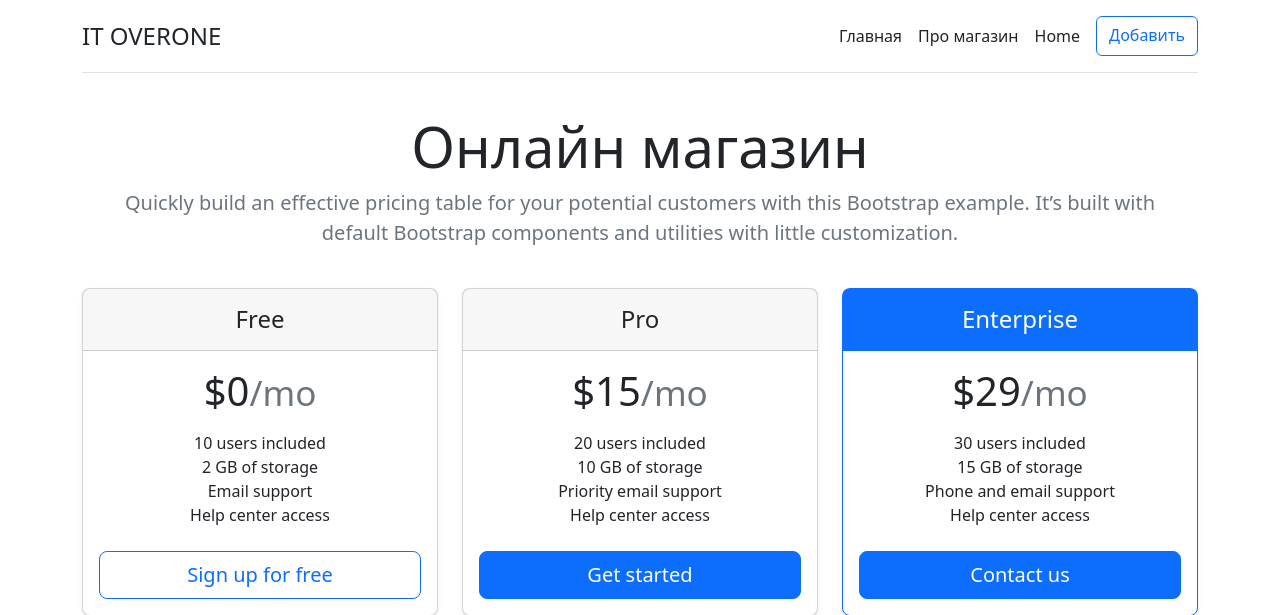
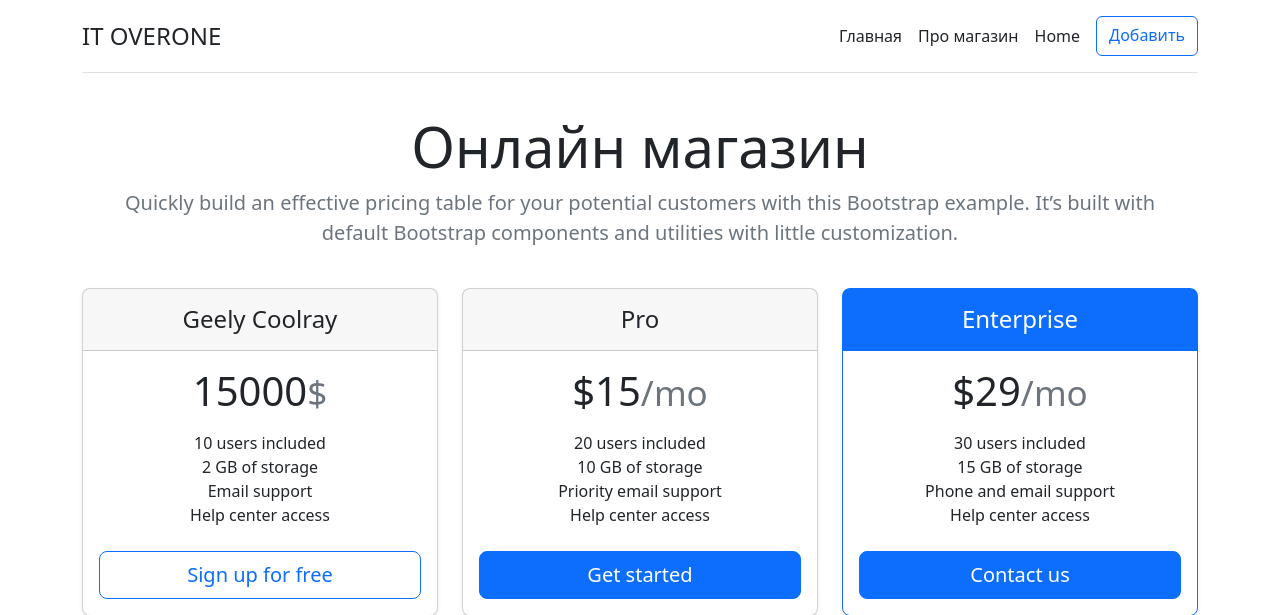
Before and after one commit to densparrow/Shoponline, a Flask app: page / in a window 1280 px wide. Shown: the top 615 px of the page. Run offline with Flask 2, Linux system fonts and the light colour scheme; data comes from the database, SQL or seed files in the repository.

Commit message:
изменил функцию index и index.html для вывода записей

```diff
--- a/templates/index.html
+++ b/templates/index.html
@@ -18,10 +18,10 @@
           <div class="col">
             <div class="card mb-4 rounded-3 shadow-sm">
               <div class="card-header py-3">
-                <h4 class="my-0 fw-normal">Free</h4>
+                <h4 class="my-0 fw-normal">{{el.title}}</h4>
               </div>
               <div class="card-body">
-                <h1 class="card-title pricing-card-title">$0<small class="text-muted fw-light">/mo</small></h1>
+                <h1 class="card-title pricing-card-title">{{el.price}}<small class="text-muted fw-light">$</small></h1>
                 <ul class="list-unstyled mt-3 mb-4">
                   <li>10 users included</li>
                   <li>2 GB of storage</li>
```
